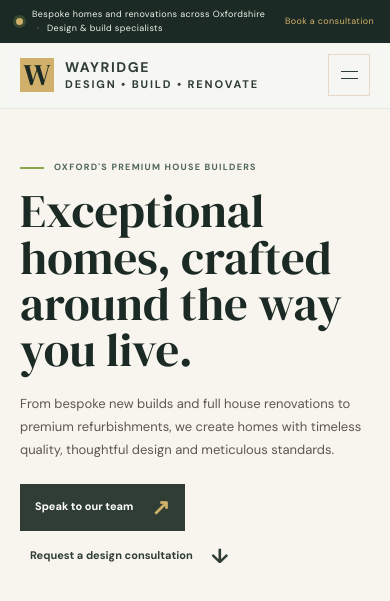
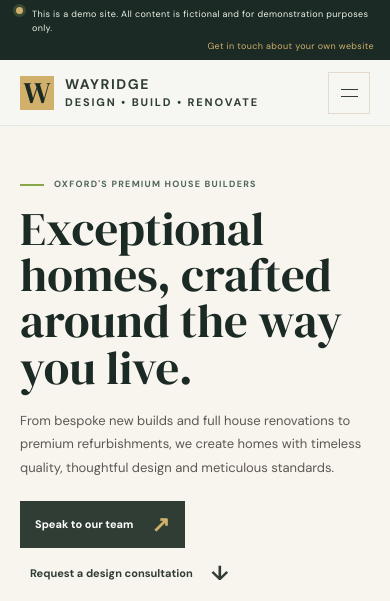
Before and after one commit to godennisdigital/demo-wayridge-developments, a website: page index.html in a window 390 px wide. Shown: the top 601 px of the page. Drawn offline with Linux system fonts and the light colour scheme.

Commit message:
changed notice bar to indicate demo site

```diff
--- a/css/style.css
+++ b/css/style.css
@@ -25,10 +25,10 @@ a:focus-visible, button:focus-visible, input:focus-visible, select:focus-visible
 
 .skip-link { position: fixed; z-index: 100; top: 8px; left: 8px; padding: 12px 16px; background: var(--lime); color: var(--green-deep); transform: translateY(-150%); }
 .skip-link:focus { transform: translateY(0); }
-.notice-bar { min-height: 38px; display: flex; align-items: center; justify-content: center; gap: 9px; padding: 7px 24px; background: var(--green-deep); color: #edf2e7; font-size: 13.5px; letter-spacing: .04em; }
-.notice-bar p { margin: 0; }
+.notice-bar { min-height: 38px; display: grid; grid-template-columns: 7px minmax(0, 1fr) auto; align-items: center; column-gap: 9px; padding: 7px 24px; background: var(--green-deep); color: #edf2e7; font-size: 13.5px; letter-spacing: .04em; }
+.notice-bar p { min-width: 0; margin: 0; text-align: center; }
 .notice-bar p span { padding: 0 5px; color: var(--lime); }
-.notice-bar a { position: absolute; right: max(24px, calc((100vw - 1240px) / 2)); color: var(--lime); }
+.notice-bar a { justify-self: end; color: var(--lime); }
 .notice-bar a span { margin-left: 5px; }
 .status-dot { width: 7px; height: 7px; flex: 0 0 7px; border-radius: 50%; background: var(--lime); box-shadow: 0 0 0 3px rgb(212 237 115 / 16%); }
 
@@ -198,8 +198,9 @@ h1 em, h2 em { color: #66804c; font-weight: 400; }
 }
 @media (max-width: 700px) {
   html { scroll-padding-top: 76px; }
-  .notice-bar { justify-content: flex-start; padding-right: 16px; padding-left: 16px; font-size: 9px; }
-  .notice-bar a { position: static; margin-left: auto; font-size: 9px; white-space: nowrap; }
+  .notice-bar { grid-template-columns: 7px minmax(0, 1fr); align-items: start; row-gap: 3px; padding-right: 16px; padding-left: 16px; font-size: 9px; }
+  .notice-bar p { text-align: left; }
+  .notice-bar a { grid-column: 2; font-size: 9px; }
   .site-header { min-height: 66px; padding: 0 20px; }
   .brand-mark { width: 34px; height: 34px; }
   .brand-name { font-size: 14px; }
@@ -279,7 +280,7 @@ h1 em, h2 em { color: #66804c; font-weight: 400; }
   .image-caption { opacity: 0 }
 }
 @media (max-width: 380px) {
-  .notice-bar { gap: 7px; font-size: 8px; }
+  .notice-bar { column-gap: 7px; font-size: 8px; }
   .notice-bar a { font-size: 8px; }
   .hero h1 { font-size: 43px; }
   .hero-actions { align-items: flex-start; flex-direction: column; }
--- a/site.config.json
+++ b/site.config.json
@@ -64,8 +64,8 @@
     }
   },
   "notice": {
-    "text": "Bespoke homes and renovations across Oxfordshire · Design & build specialists",
-    "linkText": "Book a consultation"
+    "text": "This is a demo site. All content is fictional and for demonstration purposes only.",
+    "linkText": "Get in touch about your own website"
   },
   "hero": {
     "eyebrow": "Oxford's premium house builders",
```
